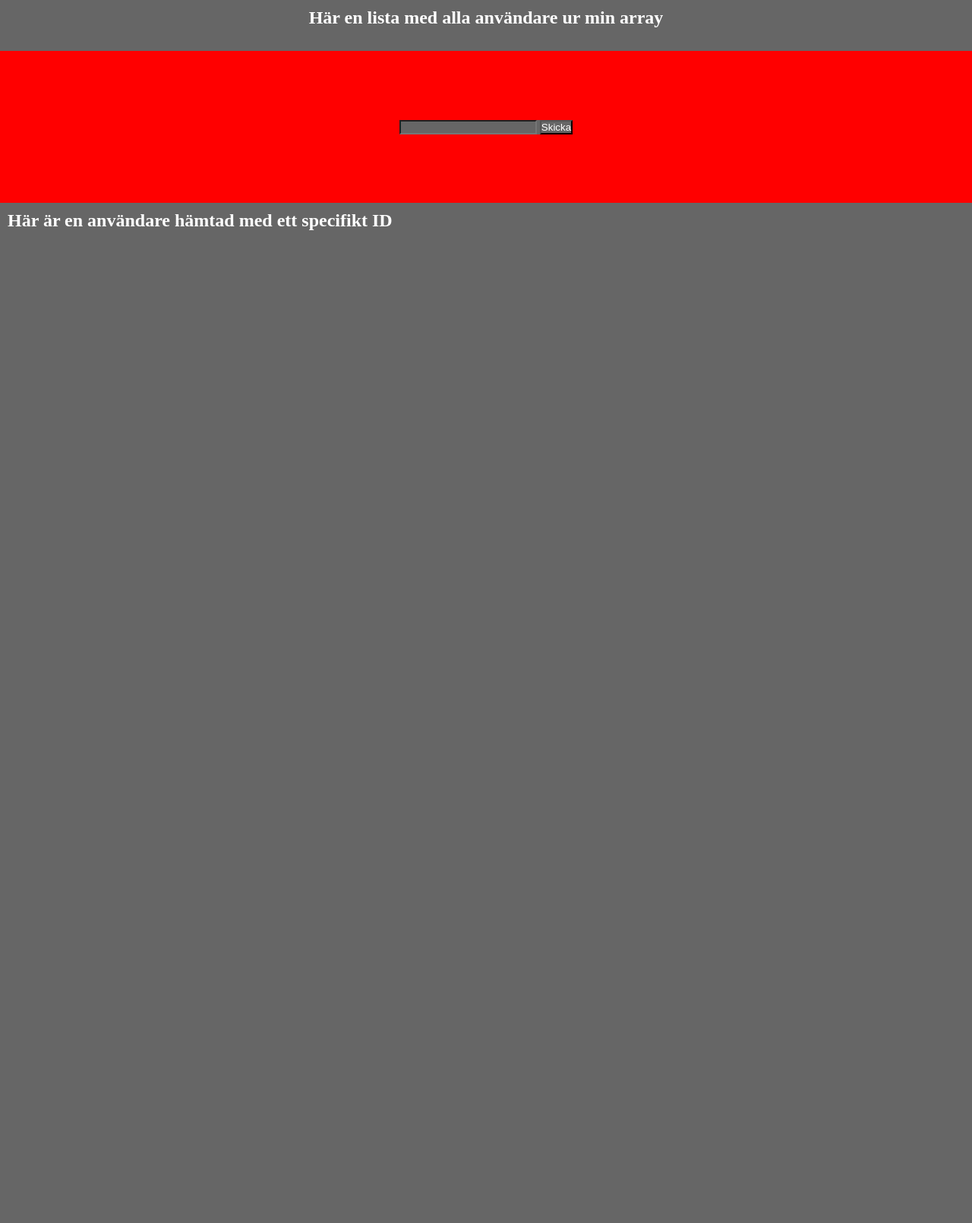
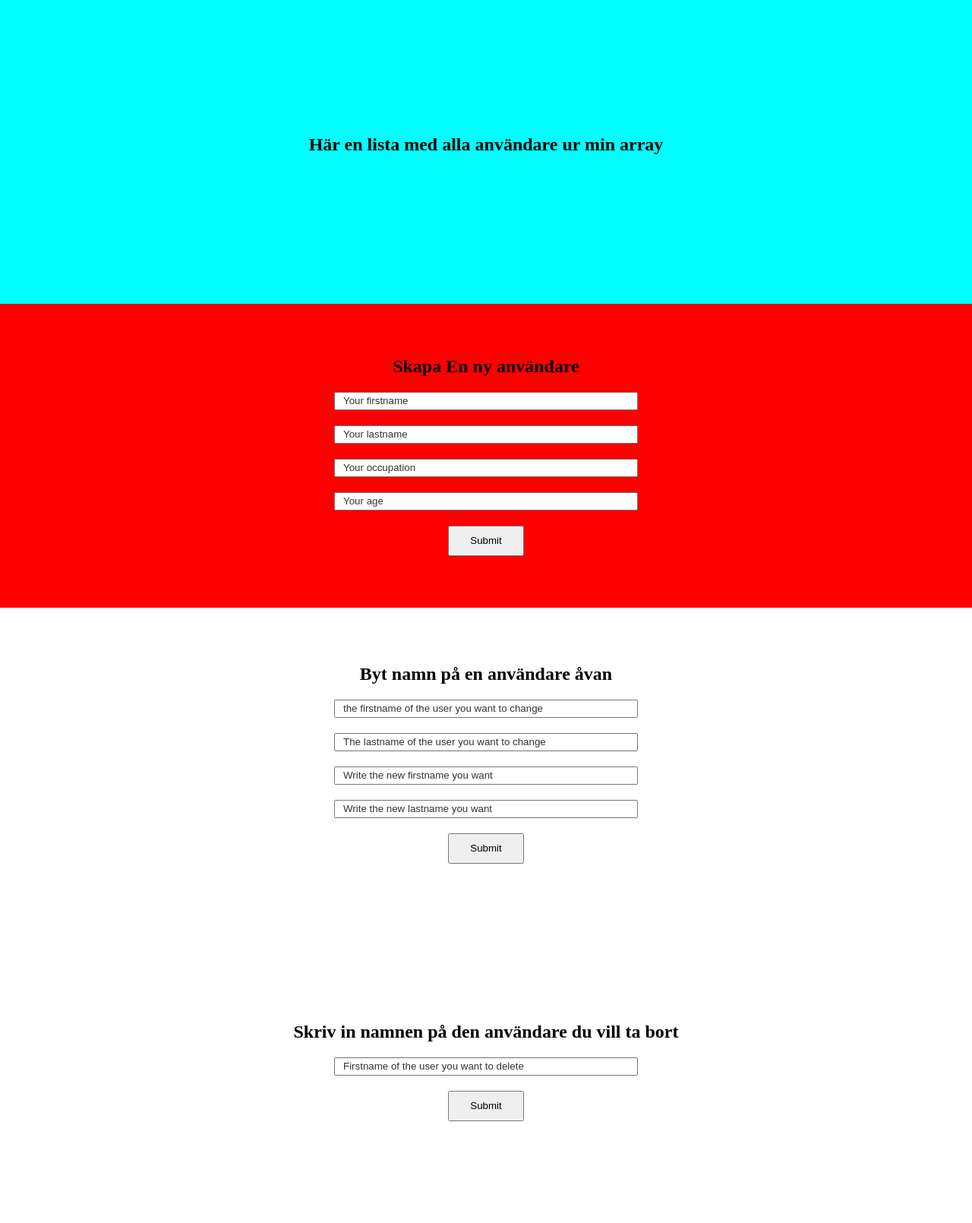
Before and after one commit to Lokacitron123/Rest-API-och-FrontEnd-VG, a website: page index.html in a window 1280 px wide. Shown: the whole page at 76% size. Before the commit the page ends 800 px from the top, so only its background shows below. Drawn offline with Linux system fonts and the light colour scheme; no server answers.

Commit message:
Functioning add user and change user functions

```diff
--- a/Resources/script.js
+++ b/Resources/script.js
@@ -1,3 +1,5 @@
+
+// Nedan hämtar jag data för att logga ut alla användare från min JSON-server
 const userListUl = document.querySelector('#userlist ');
 const specificUser = document.querySelector('#specificuser');
 
@@ -21,66 +23,56 @@ const myFetchFunction = async () => {
 myFetchFunction()
 
 
-// fetch('http://localhost:3000/api/users')
-// .then((data) => {
-//     return data.json();
-// })
-// .then((objectdata) => {
-//     console.log(objectdata);
-//     let ulItems ="";
-//     objectdata.map((users) =>{
-//         ulItems += `<li>${users.firstname}</li>`;
-//     });
-//     document.querySelector("#userlist").innerHTML=ulItems;
-// })
+
+// -------- Nedan skickar jag in data för att skapa en ny användare ------ //
+
+const postForm = document.querySelector('#postForm');
+
+function postsubmit(event) {
+    event.preventDefault();
+
+    const formData = new FormData(postForm);
+
+    const res = Object.fromEntries(formData);
+    const payload = JSON.stringify(res);
 
 
 
 
 
-
-// --------------- Nedanför hämtar jag hem ett specifikt ID och lägger -------------------- //
-
-// const myFetchIDFunction = async () => {
-//     const response = await fetch('http://localhost:3000/api/users/10');
-//     const data = await response.json();
-
-//     console.log(data);
+    fetch('http://localhost:3000/api/formpost', {
+        method: "POST",
+        body: payload,
+        headers: {
+            'Content-Type': 'application/json'
+        }
+    })
 
 
-//          let li = document.createElement('li');
-//          li.innerHTML = "Den här användaren heter " + user.firstname + " " + user.lastname + ". Hen jobbar som " + user.occupation + " och hens ID är: " + user.id;
-//          specificuser.append(li);
+}
+
+
+// Här gör jag en PUT request för att ändra namn på en användare
+
+const deleteForm = document.querySelector('#deleteForm');
+
+function postsubmit(event) {
+    event.preventDefault();
+
+    const formData = new FormData(deleteForm);
+
+    const res = Object.fromEntries(formData);
+    const payload = JSON.stringify(res);
 
 
 
+    fetch('http://localhost:3000/api/users/deleteuser', {
+        method: "DELETE",
+        body: payload,
+        headers: {
+            'Content-Type': 'application/json'
+        }
+    })
 
-// fetch('http://localhost:3000/api/users/242')
-// .then((data) => {
-//     return data.json();
-// })
-// .then((data) => {
-//     console.log(data);
 
-//         let li = document.createElement('li');
-//          li.innerHTML = "Den här användaren heter " + data.firstname + " " + data.lastname + ". Hen jobbar som " + data.occupation + " och hens ID är: " + data.id;
-//          specificUser.append(li);
-
-// })
-
-let formBtnEl = document.querySelector('#sendInfo');
-formBtnEl.addEventListener("click", obtainBackendInfo);
-
-function obtainBackendInfo() {
-    fetch('http://localhost:3000/api/saveformid')
-    .then((data) => {
-        return data.json();
-    })
-    .then((data) => {
-            console.log(data);
-
-        // let li = document.createElement('li');
-        //  li.innerHTML = "Den här användaren heter " + data.firstname + " " + data.lastname + ". Hen jobbar som " + data.occupation + " och hens ID är: " + data.id;
-        //  specificUser.append(li);
-    })
 }
--- a/Resources/style.css
+++ b/Resources/style.css
@@ -2,21 +2,12 @@
     margin: 0;
     padding: 0;
     box-sizing: border-box;
-    background-color: #666;
-    color: #fff
 };
 
-body {
+
+main {
     height: 100vh;
     width: 100vw;
-}
-
-main {
-    display: flex;
-    justify-content: center;
-    align-items: center;
-    flex-direction: column;
-
 }
 
 main h1 {
@@ -27,11 +18,57 @@ main ul {
     padding: 10px;
 }
 
-#formdiv {
+
+
+section {
+    height: 50vh;
+    width: 100vw;
+
+}
+
+#sectionOne {
+    background-color: aqua;
+    display: flex;
+    justify-content: center;
+    align-items: center;
+    flex-direction: column;
+}
+
+#sectionTwo {
     background-color: red;
-    width: 100vw;
-    height: 200px;
     display: flex;
     justify-content: center;
     align-items: center;
 }
+
+form {
+
+    height: 400px;
+    display: flex;
+    justify-content: center;
+    align-items: center;
+    flex-direction: column;
+    margin: 5px;
+}
+
+input {
+    height: 20px;
+    padding: 10px;
+    margin: 10px;
+    width: 400px;
+    color: #333;
+}
+
+input::placeholder {
+    color: #333;
+}
+
+button {
+    width: 100px;
+    height: 40px;
+    margin: 10px;
+}
+
+#userDiv {
+    height: 400px;
+}
--- a/index.html
+++ b/index.html
@@ -11,7 +11,7 @@
 <body>
 
     <main>
-        <section>
+        <section id="sectionOne">
             <h1>Här en lista med alla användare ur min array</h1>
         <div id="showresults">
             <ul id="userlist">
@@ -19,19 +19,46 @@
             </ul>
         </div>
         </section>
-        <section>
-            <div id="formdiv">
-                <form action="GET">
-                    <input type="text" name="id">
-                    <button id="sendInfo">Skicka</button>
-                </form>
-            </div>
-            <h1>Här är en användare hämtad med ett specifikt ID</h1>
-            <div>
-                <ul id="specificuser">
+        <section id="sectionTwo">
+            <form id="postForm" onsubmit="postsubmit(event)">
+                <h1>Skapa En ny användare</h1>
+                <input type="text" name="firstname" placeholder="Your firstname">
 
-                </ul>
-            </div>
+                <input type="text" name="lastname" placeholder="Your lastname">
+
+                <input type="text" name="occupation" placeholder="Your occupation">
+
+                <input type="text" name="age" placeholder="Your age">
+
+                <button type="submit">Submit</button>
+            </form>
+        </section>
+        <section id="sectionThree">
+            <form id="putForm" onsubmit="postsubmit(event)">
+                <h1>Byt namn på en användare åvan</h1>
+                <input type="text" name="firstname" placeholder="the firstname of the user you want to change">
+
+                <input type="text" name="lastname" placeholder="The lastname of the user you want to change ">
+
+                <input type="text" name="newfirstname" placeholder="Write the new firstname you want">
+
+                <input type="text" name="newlastname" placeholder="Write the new lastname you want">
+
+
+                <button type="submit">Submit</button>
+            </form>
+        </section>
+        <section id="sectionFour">
+            <form id="deleteForm" onsubmit="postsubmit(event)">
+                <h1>Skriv in namnen på den användare du vill ta bort</h1>
+                <input type="text" name="firstname" placeholder="Firstname of the user you want to delete">
+
+                <!-- <input type="text" name="lastname" placeholder="The lastname of the user you want to delete"> -->
+
+
+
+                <button type="submit">Submit</button>
+            </form>
         </section>
     </main>
 
```
Also changed, not shown: server.js (+91 -35 lines), users.json (+30 -2 lines).
